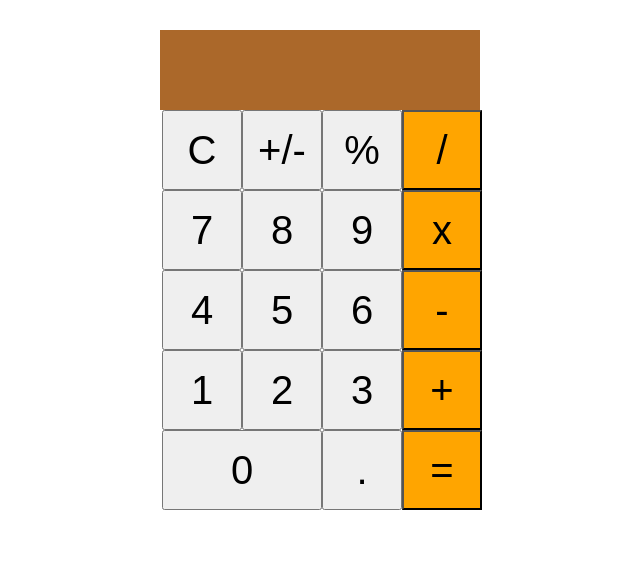
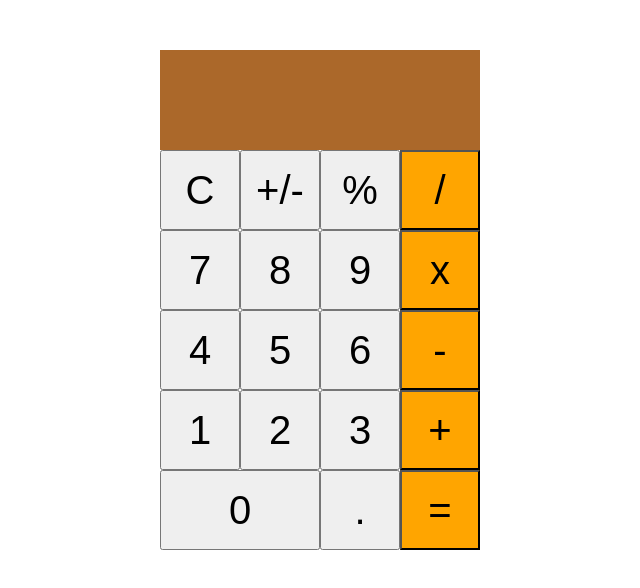
Before and after one commit to Meralle/calculator, a plain HTML site: page index.html in a window 1280 px wide. Shown: the whole page, without its empty margins (320-960 px from the left). Drawn offline with Linux system fonts and the light colour scheme.

Commit message:
made changes in style.css
the div part

```diff
--- a/calculate.js
+++ b/calculate.js
@@ -1,6 +1,6 @@
 let input1 ="";
 let input2 ="";
-let operator = ""
+let operator = "";
 let display = document.getElementById("display");
 
 let clearbutton = document.getElementById("clearbutton");
@@ -221,8 +221,7 @@ function equal() {
 	console.log(equalbutton);
 	display.innerHTML+=equalbutton.value;
 	doMath(input1, input2, operator);
-	input1 = "";
-	input2 = "";
+
 
 }
 
@@ -241,4 +240,35 @@ function doMath(num1, num2, operator){
 		result = number1 * number2;
 	}
 	display.innerHTML = result;
+	input1 = result;
+	input2 = "";
 }
+// let result = 0;
+
+// 	switch (operator) {
+// 	  case '+':
+// 	    result = parseInt(input1) + parseInt(input2);
+// 	    display.innerHTML=result;
+// 	  break;
+// 	  case '-':
+// 	    result = parseInt(input1) - parseInt(input2);
+// 	    display.innerHTML=result;
+// 	  break;
+// 	  case 'x':
+// 	  	result = parseInt(input1) * parseInt(input2);
+// 	  	display.innerHTML=result;
+// 	  break;
+// 	  case '/':
+// 	  	result = parseInt(input1) / parseInt(input2);
+// 	  	display.innerHTML=result;
+// 	  break;
+// 	  default:
+// 	  	console.log('Error regarding switch statement: check code!');
+// 	};
+// };
+
+
+
+// function button() {
+// 	display.innerHTML+=this.value
+// };
--- a/style.css
+++ b/style.css
@@ -4,7 +4,8 @@
 	grid-template-columns: 80px 80px 80px 80px;
 	grid-template-rows: 80px 80px 80px 80px 80px;
 	margin: 0 auto;
-	width: 25%;
+	width: 320px;
+	/*margin-right: 20px;*/
 }
 
 .calbody button{
@@ -15,11 +16,10 @@
 }
 #display{
 	background-color: #AB682A;
-	width:240px;
-	margin-right: 30px;
-	padding:40px;
+	width:320px;
+	height:100px;
 	margin:0 auto;
-	margin-top: 30px;
+	margin-top: 50px;
 	text-align: right;
 	font-size: 40px;
 }
```
